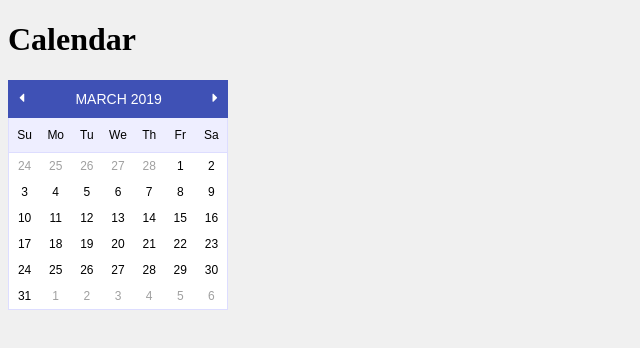
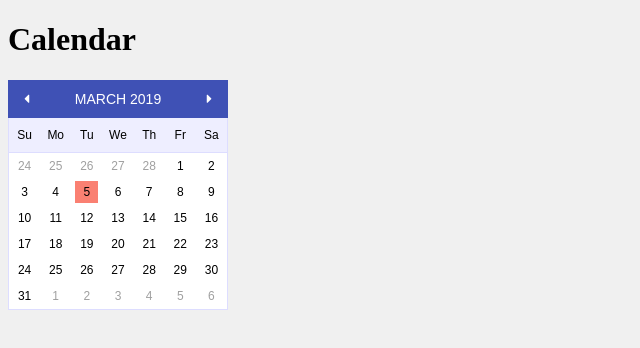
Before and after one commit to srayner/calendar-css, a plain HTML site: page index.html in a window 1280 px wide. Shown: the full height of the page, 0-640 px from the left. Drawn offline with Linux system fonts and the light colour scheme.

Commit message:
add some styles for interactions

```diff
--- a/index.html
+++ b/index.html
@@ -41,7 +41,7 @@
             <div class="row">
                 <span>3</span>
                 <span>4</span>
-                <span>5</span>
+                <span class="event">5</span>
                 <span>6</span>
                 <span>7</span>
                 <span>8</span>
--- a/style.css
+++ b/style.css
@@ -24,6 +24,17 @@ body {
 
 .calendar .header i {
   padding: 3px;
+  border: 1px solid #3f51b5;
+  border-radius: 50%;
+  width: 14px;
+  text-align: center;
+}
+
+.calendar .header i:hover {
+  padding: 3px;
+  border: 1px solid #3166bc;
+  background-color: #4270bc;
+  cursor: pointer;
 }
 
 .calendar .header span {
@@ -66,3 +77,7 @@ body {
 .calendar .body .row span.light {
   color: #a0a0a0;
 }
+
+.calendar .body .row span.event {
+  background-color: salmon;
+}
```
